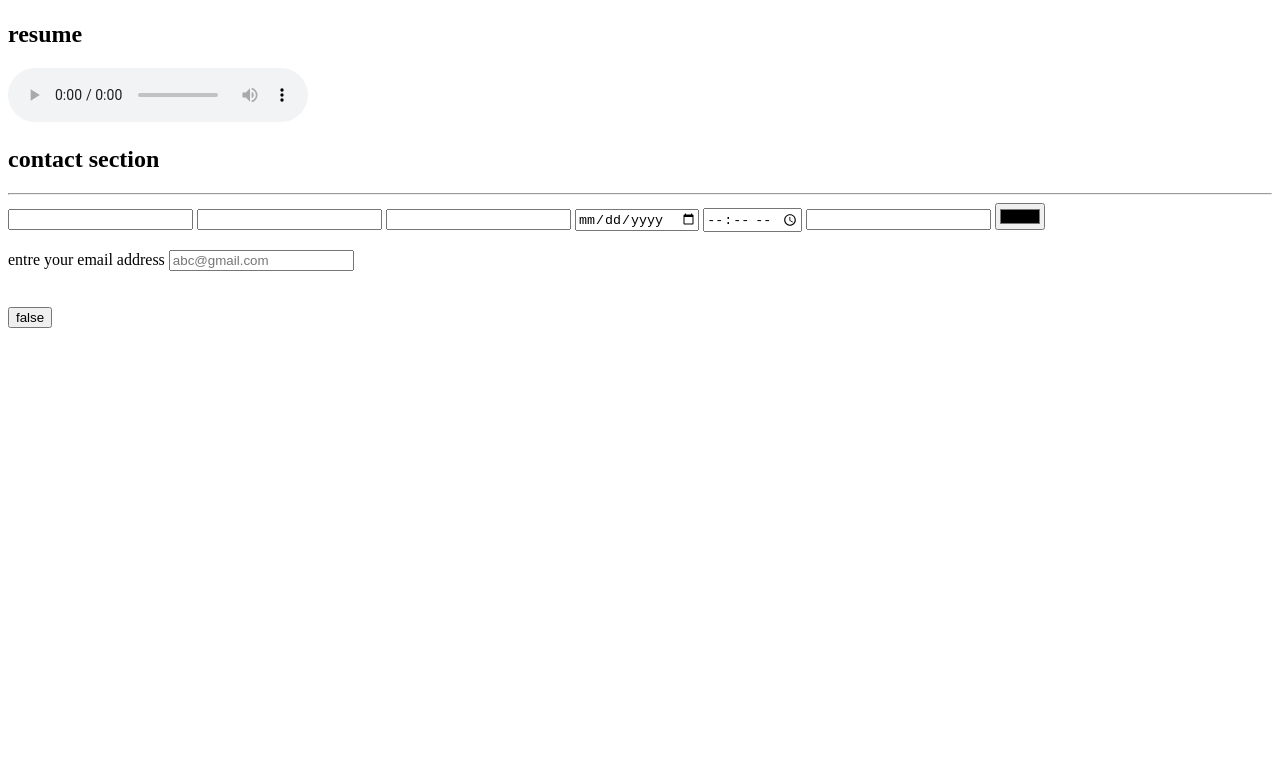
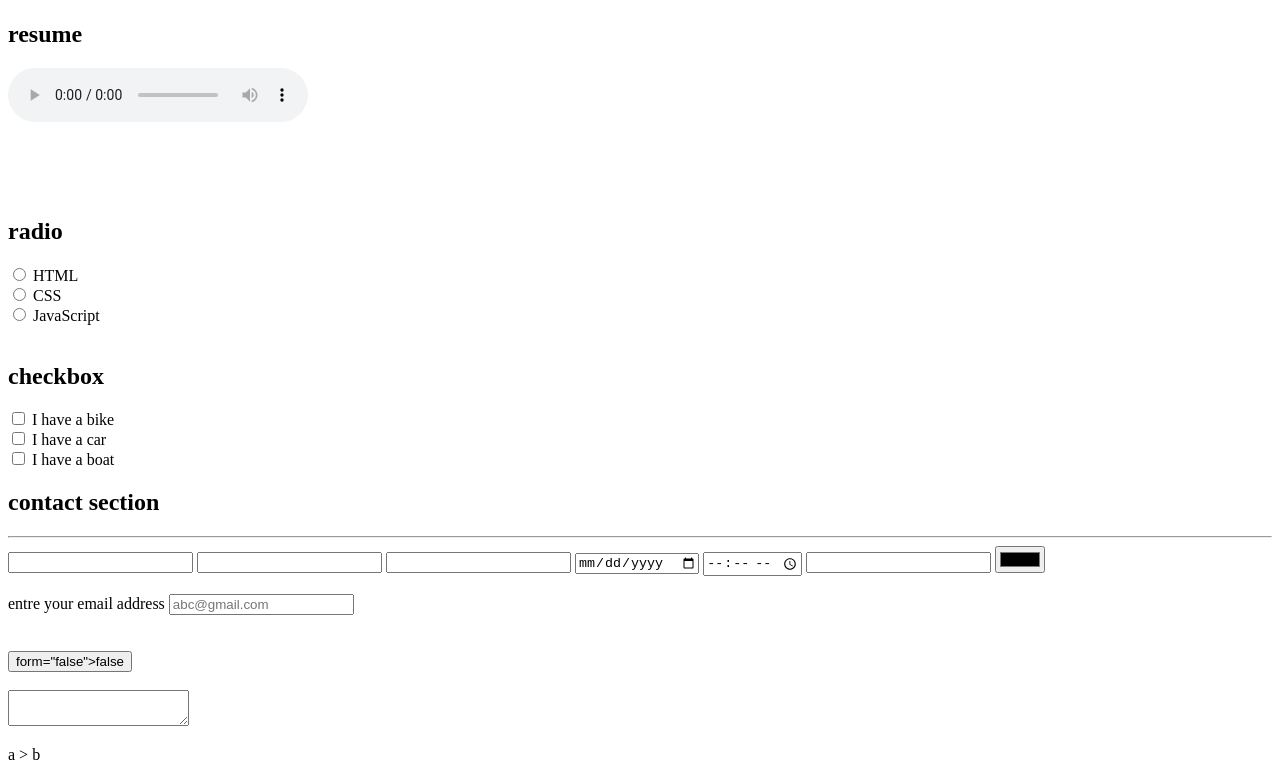
Before and after one commit to siwarzrairi/html.first, a plain HTML site: page index.html in a window 1280 px wide. Shown: the part 1222-2002 px from the top of the page. Before the commit the page ends 1558 px from the top, so only its background shows below. Drawn offline with Linux system fonts and the light colour scheme.

Commit message:
my radio

```diff
--- a/index.html
+++ b/index.html
@@ -100,7 +100,32 @@
                 <source src="horse.mp3" type="audio/mpeg">
                 Your browser does not support the audio element.
             </audio>
+            </section>
+            <!--********************************************************************************-->
+            <br></br><br></br>
+        <section>
+            <h2>radio</h2>
+            <input type="radio" id="html" name="fav_language" value="HTML">
+            <label for="html">HTML</label><br>
+            <input type="radio" id="css" name="fav_language" value="CSS">
+            <label for="css">CSS</label><br>
+            <input type="radio" id="javascript" name="fav_language" value="JavaScript">
+            <label for="javascript">JavaScript</label><br>
+            </section>
+            <br>
+        <section>
+            <h2>checkbox</h2>
+            <input type="checkbox" id="vehicle1" name="vehicle1" value="Bike">
 
+            <label for="vehicle1"> I have a bike</label><br>
+
+            <input type="checkbox" id="vehicle2" name="vehicle2" value="Car">
+            <label for="vehicle2"> I have a car</label><br>
+            <input type="checkbox" id="vehicle3" name="vehicle3" value="Boat">
+            <label for="vehicle3"> I have a boat</label><br>
+
+
+        </section>
         </section>
         <!--*********************************************contact section***********************************************-->
         <section id="contact">
@@ -118,19 +143,20 @@
                 <label for="entre">entre your email address</label>
                 <input placeholder="abc@gmail.com" id="email" type="email">
                 <br><br> <br>
-                <button form="false">false</button>
-
-
-
-
+                <button >form="false">false</button>
             </form>
 
         </section>
 
     </main>
+    <!--************************************************************************************************-->
+    <br>
+    <textarea name="message" id="message"></textarea>
+
+    <br>
 
     <footer>
-
+       <p> a &gt; b</p>
     </footer>
 </body>
 </html>
```
